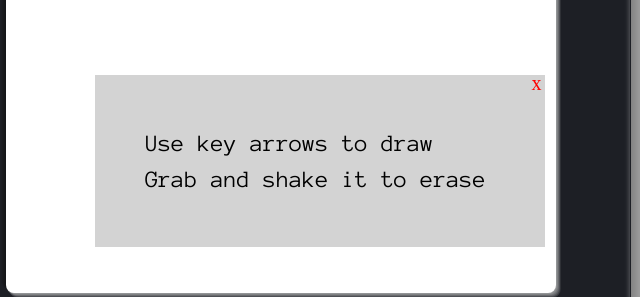
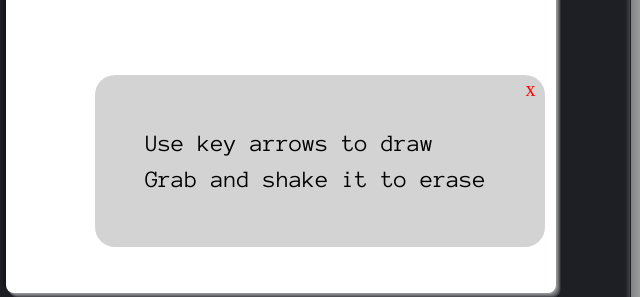
Before and after one commit to GabrielDevJourney/Etch-a-Sketch-Final, a plain HTML site: page Version2/index.html in a window 1280 px wide. Shown: the part 301-598 px from the top of the page, 359-999 px from the left. Drawn offline with Linux system fonts and the light colour scheme.

Commit message:
border conners for the modal message div

```diff
--- a/Version2/styles.css
+++ b/Version2/styles.css
@@ -44,13 +44,14 @@ body {
   margin: auto;
   padding: 50px;
   background-color: lightgray;
+  border-radius: 1rem;
 }
 
 .close {
   position: absolute;
   top: -5px;
   right: 2px;
-  padding: 2px;
+  padding: 8px;
   color: red;
   cursor: pointer;
 }
@@ -75,7 +76,7 @@ body {
   display: flex;
   flex-direction: column;
   background-color: var(--etchFrameColor);
-  border-radius: 20px;
+  border-radius: 1rem;
   box-shadow: 16px 14px 37px 0px rgba(0, 0, 0, 0.6),
     inset 5px 0px 13px -5px rgba(255, 255, 255, 0.5),
     inset -7px 7px 7px -9px rgba(255, 255, 255, 0.6);
```
